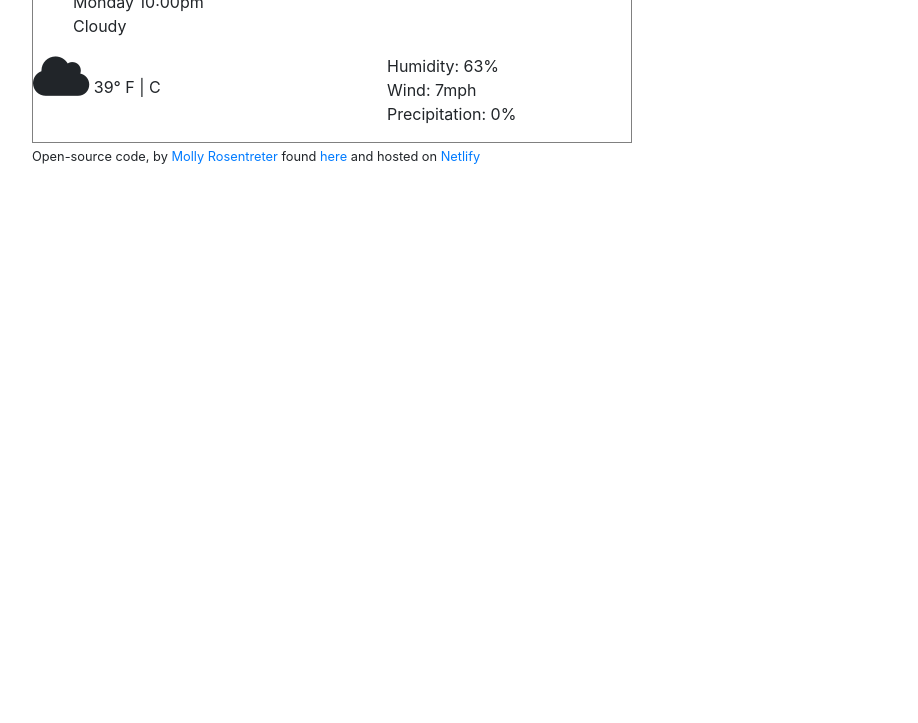
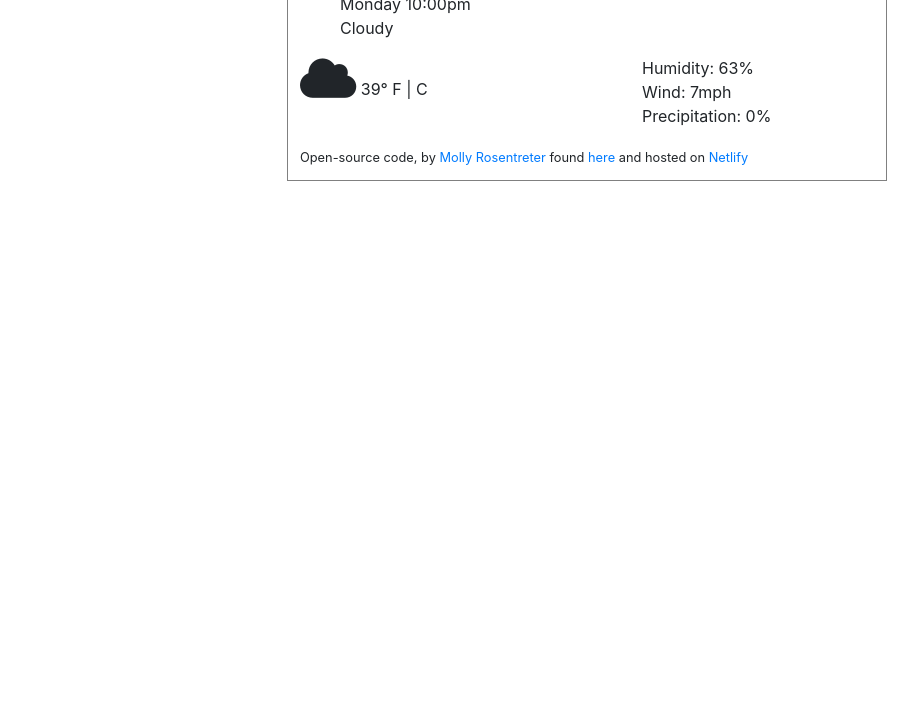
Before and after one commit to mollicopter/vanilla-weather-app, a plain HTML site: page index.html in a window 1280 px wide. Shown: the part 77-800 px from the top of the page, without its empty margins (53-971 px from the left). Drawn offline with nearby package versions, Linux system fonts and the light colour scheme.

Commit message:
added padding

```diff
--- a/index.html
+++ b/index.html
@@ -48,9 +48,11 @@
 
 
 
+<small class="footer"> Open-source code, by <a href="mailto:mcrosentreter@gmail.com"> Molly Rosentreter</a> found <a
+        href="https://github.com/mollicopter/vanilla-weather-app" target="_blank"> here </a> and hosted on <a
+        href "https://www.netlify.com/" target="_blank"> Netlify</a></small>
 
 </div>
-<small> Open-source code, by <a href="mailto:mcrosentreter@gmail.com"> Molly Rosentreter</a> found <a href="https://github.com/mollicopter/vanilla-weather-app" target="_blank"> here </a> and hosted on <a href "https://www.netlify.com/" target="_blank"> Netlify</a></small>
 
 </div>
     <script src="src/script.js"></script>
--- a/src/style.css
+++ b/src/style.css
@@ -1,6 +1,8 @@
 .weather-app {border: 1pt solid gray;
 margin-top: 10px;
-max-width: 600px;}
+max-width: 600px;
+margin: 0 auto;
+padding: 12px;}
 
 .current-icon {font-size: 45px;}
 
```
